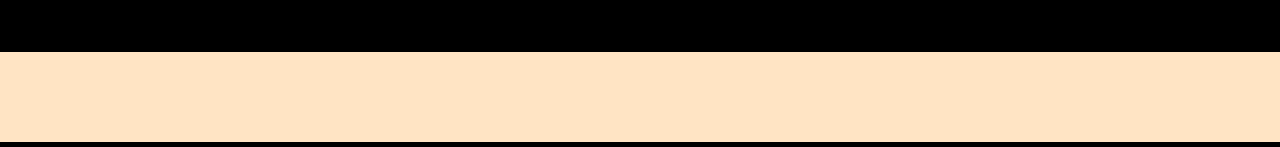
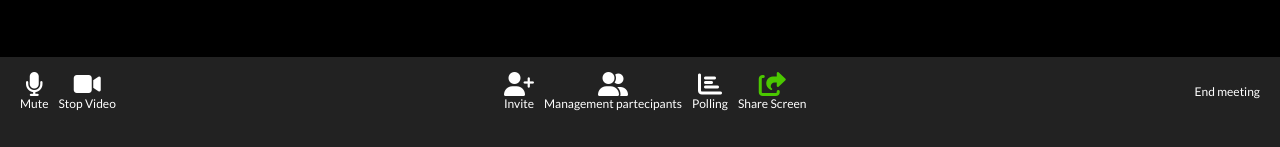
Before and after one commit to muac404/html-css-zoom, a plain HTML site: page index.html in a window 1280 px wide. Shown: the part 668-815 px from the top of the page. Drawn offline with Linux system fonts and the light colour scheme.

Commit message:
Add footer

```diff
--- a/css/style.css
+++ b/css/style.css
@@ -40,7 +40,7 @@ main{
 
 footer{
     height: 90px;
-    background-color: bisque;
+    background-color: #222222;
 
 }
 
@@ -89,3 +89,40 @@ span i{
     padding: 5px;
     font-size: 14px;
 }
+
+.dashboard{
+    display: flex;
+    justify-content: space-between;
+    align-items: center;
+    color: white;
+    font-size: 12px;
+    text-align: center;
+    padding: 10px;
+    margin: 5px;
+
+}
+
+li{
+    padding: 5px;
+
+}
+
+ul{
+    list-style-type: none;
+}
+
+.left-dashboard{
+    display: flex;
+}
+
+.central-dashboard{
+    display: flex;
+}
+
+.right-dashboard{
+    display: flex;
+}
+
+.share-screen i{
+    color: #4bc800;
+}
--- a/index.html
+++ b/index.html
@@ -27,7 +27,7 @@
     <main>
         <!-- IMMAGINI PROFILO -->
         <div class="griglia-immagini">
-        <!-- ROW -->
+
             <!-- PIC  -->
             <div class="img-card">
                 <img src="https://media-assets.wired.it/photos/615d7704d8b66b13086ceb46/3:2/w_885,h_590,c_limit/wired_placeholder_dummy.png" alt="profile-picture">
@@ -77,8 +77,7 @@
             </div>
             <!-- /PIC  -->
 
-        <!-- /ROW -->
-        <!-- ROW -->
+
             <!-- PIC  -->
             <div class="img-card">
                 <img src="https://media-assets.wired.it/photos/615d7704d8b66b13086ceb46/3:2/w_885,h_590,c_limit/wired_placeholder_dummy.png" alt="profile-picture">
@@ -121,15 +120,14 @@
                 <div class="nome-card"><i class="fas fa-microphone-slash"></i> Mr. Robot</div>
             </div>
             <!-- /PIC  -->
-          <!-- PIC  -->
+            <!-- PIC  -->
             <div class="img-card">
                 <img src="https://media-assets.wired.it/photos/615d7704d8b66b13086ceb46/3:2/w_885,h_590,c_limit/wired_placeholder_dummy.png" alt="profile-picture">
                 <div class="nome-card"><i class="fas fa-microphone-slash"></i> Mr. Robot</div>
             </div>
             <!-- /PIC  -->
 
-        <!-- /ROW -->
-        <!-- ROW -->
+
             <!-- PIC  -->
             <div class="img-card">
                 <img src="https://media-assets.wired.it/photos/615d7704d8b66b13086ceb46/3:2/w_885,h_590,c_limit/wired_placeholder_dummy.png" alt="profile-picture">
@@ -172,15 +170,14 @@
                 <div class="nome-card"><i class="fas fa-microphone-slash"></i> Mr. Robot</div>
             </div>
             <!-- /PIC  -->
-          <!-- PIC  -->
+            <!-- PIC  -->
             <div class="img-card">
                 <img src="https://media-assets.wired.it/photos/615d7704d8b66b13086ceb46/3:2/w_885,h_590,c_limit/wired_placeholder_dummy.png" alt="profile-picture">
                 <div class="nome-card"><i class="fas fa-microphone-slash"></i> Mr. Robot</div>
             </div>
             <!-- /PIC  -->
 
-        <!-- /ROW -->
-        <!-- ROW -->
+
             <!-- PIC  -->
             <div class="img-card">
                 <img src="https://media-assets.wired.it/photos/615d7704d8b66b13086ceb46/3:2/w_885,h_590,c_limit/wired_placeholder_dummy.png" alt="profile-picture">
@@ -223,7 +220,7 @@
                 <div class="nome-card"><i class="fas fa-microphone-slash"></i> Mr. Robot</div>
             </div>
             <!-- /PIC  -->
-          <!-- PIC  -->
+            <!-- PIC  -->
             <div class="img-card">
                 <img src="https://media-assets.wired.it/photos/615d7704d8b66b13086ceb46/3:2/w_885,h_590,c_limit/wired_placeholder_dummy.png" alt="profile-picture">
                 <div class="nome-card"><i class="fas fa-microphone-slash"></i> Mr. Robot</div>
@@ -248,16 +245,74 @@
             </div>
             <!-- /PIC  -->
 
-        <!-- /ROW -->
+        </div>
+    </main>
+    <footer>
+        <section class="dashboard">
+            <!-- FOOTER LEFT -->
+            <section class="left-dashboard">
+            <ul>
+                <li class="mute">
+                    <i class="fas fa-microphone fa-2x"></i>
+                    <div class="dashboard-text">Mute</div>
+                </li>
+            </ul>
+            <ul>
+                <li class="no-video">
+                    <i class="fas fa-video fa-2x"></i>
+                    <div class="dashboard-text">Stop Video</div>
+                </li>
+            </ul>
+            </section>
+
+            <!-- /FOOTER LEFT -->
+
+         <section class="central-dashboard">
+            <ul>
+            <!-- FOOTER CENTRALE     -->
+                <li class="invite">
+                    <i class="fas fa-user-plus fa-2x"></i>
+                    <div class="dashboard-text">Invite</div>
+                </li>
+            </ul>
+            <ul>
+                <li class="partecipans">
+                    <i class="fas fa-user-friends fa-2x"></i>
+                    <div class="dashboard-text">Management partecipants</div>
+                </li>
+            </ul>
+            <ul>
+                <li class="polling">
+                    <i class="fas fa-chart-bar fa-2x"></i>
+                    <div class="dashboard-text">Polling</div>
+                </li>
+            </ul>
+            <ul>
+                <li class="share-screen">
+                    <i class="fas fa-share-square fa-2x"></i>
+                    <div class="dashboard-text">Share Screen</div>
+                </li>
+            </ul>
+
+            </section>
+
+                <!-- FOOTER RIGHT     -->
+            <section class="right-dashboard">
+
+
+
+
+                <ul>
+                    <li>End meeting</li>
+                </ul>
 
 
 
 
 
-
-        </div>
-    </main>
-    <footer></footer>
+         </section>
+        </section>
+    </footer>
 
 </body>
 </html>
```
